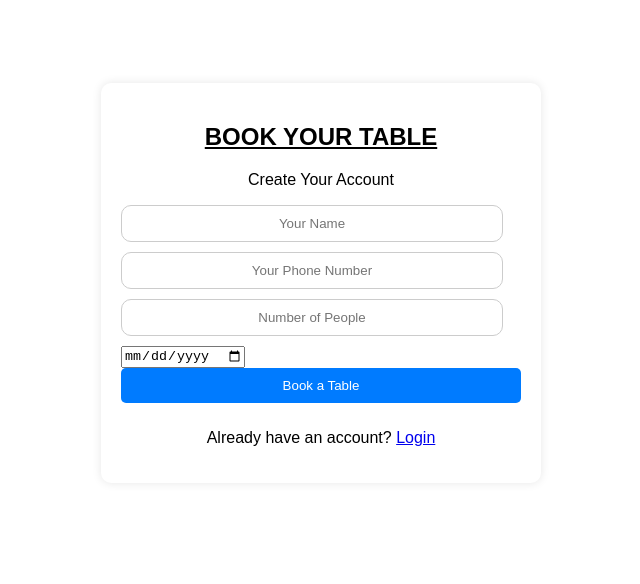
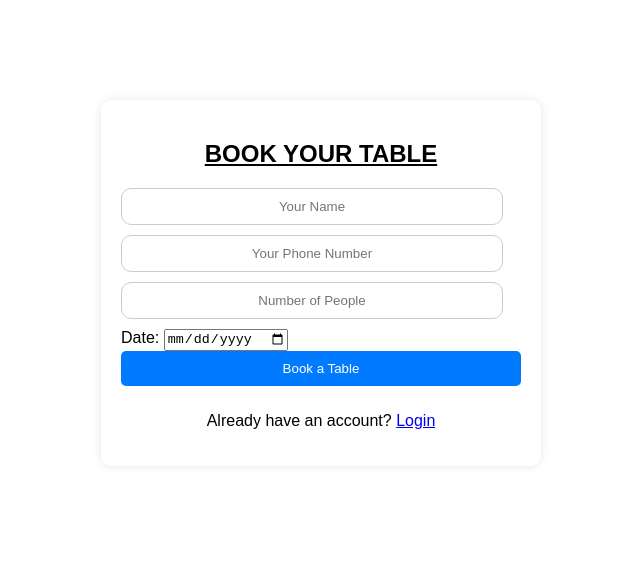
Before and after one commit to nehadaryani/Restaurant-Booking-Website, a plain HTML site: page register.html in a window 1280 px wide. Shown: the part 108-692 px from the top of the page, without its empty margins (319-959 px from the left). Drawn offline with Linux system fonts and the light colour scheme.

Commit message:
register.html

```diff
--- a/register.html
+++ b/register.html
@@ -17,12 +17,13 @@
         <div class="form-container">
             <form class="signup-form">
                 <h2><u>BOOK YOUR TABLE</u></h2>
-                <p>Create Your Account</p>
+
                 <input type="email" placeholder="Your Name" required>
                 <input type="password" placeholder="Your Phone Number" required>
                 <input type="password" placeholder="Number of People" required>
-                <input type="date" placeholder="Date" required>
-                <button type="submit">Book a Table</button>
+                <label for="fname">Date:</label>
+                <input type="date" placeholder="Date" required><br>
+                <button type="submit">Book a Table</button><br>
                 <p>Already have an account? <a href="login.html">Login</a></p>
                <!-- <div class="separator">
                     <hr><span>Or</span><hr>
```
